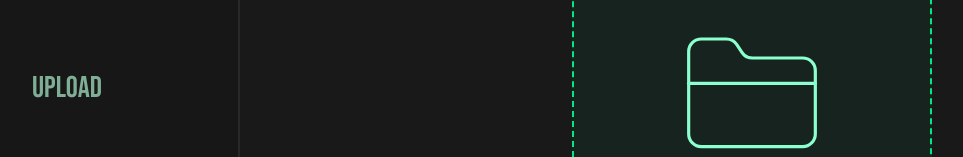
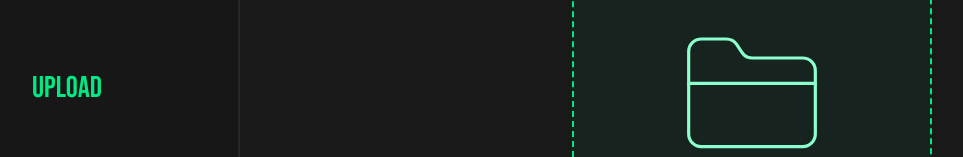
Before and after one commit to VorAd2/nexo-link-manager, a Next.js app in the folder frontend/: page /menu/upload in a window 1280 px wide. Shown: the part 280-437 px from the top of the page, without its empty margins (16-979 px from the left). Built offline with nearby package versions, Linux system fonts and the light colour scheme.

Commit message:
Alguns mouse effects em MenuPage

```diff
--- a/frontend/src/components/Dropzone.tsx
+++ b/frontend/src/components/Dropzone.tsx
@@ -23,7 +23,7 @@ export default function Dropzone() {
                 border-2 border-dashed rounded-2xl
                 flex flex-col items-center justify-center
                 p-2 md:p-5 lg:p-7 xl:p-9 3xl:p-10
-                cursor-pointer transition
+                cursor-pointer transition hover:bg-hover-green-950 active:border-blue-500
                 text-green-200
                 ${isDragActive ? 'bg-hover-green-950 border-blue-500 ' : 'bg-green-950 border-green-400 hover:border-hover-green-400'}
             `}
--- a/frontend/src/components/Logo.tsx
+++ b/frontend/src/components/Logo.tsx
@@ -1,3 +1,5 @@
+'use client'
+
 import React from "react";
 
 interface LogoProps {
--- a/frontend/src/components/Sidebar.tsx
+++ b/frontend/src/components/Sidebar.tsx
@@ -1,8 +1,18 @@
+'use client'
+
+import Link from "next/link"
+import { usePathname } from "next/navigation"
+import { CircleUserRound } from 'lucide-react'
 import { Logo } from "@/components/Logo"
-import { CircleUserRound } from 'lucide-react';
-import Link from "next/link";
+
 
 export default function Sidebar() {
+    const pathname = usePathname()
+
+    const getLinkClassName = (path: string) => {
+        return `${pathname === path ? 'text-green-400' : 'text-green-300'}`
+    }
+
     return (
         <aside
             className="
@@ -20,8 +30,8 @@ export default function Sidebar() {
             <nav className="flex md:hidden space-x-8 text-xl sm:text-2xl mt-2"
                 aria-label="Navegação da Sidebar Mobile"
             >
-                <Link href="/menu/upload" className="text-green-300">Upload</Link>
-                <Link href="/menu/shared" className="text-green-300">Compartilhado</Link>
+                <Link href="/menu/upload" className={getLinkClassName('/menu/upload')}>Upload</Link>
+                <Link href="/menu/shared" className={getLinkClassName('/menu/shared')}>Compartilhado</Link>
             </nav>
 
             <nav className="
@@ -31,8 +41,8 @@ export default function Sidebar() {
                     3xl:text-4xl 4xl:text-5xl
                 "
                 aria-label="Navegação da Sidebar Desktop">
-                <Link href="/menu/upload" className="text-green-300">Upload</Link>
-                <Link href="/menu/shared" className="text-green-300">Compartilhado</Link>
+                <Link href="/menu/upload" className={getLinkClassName('/menu/upload')}>Upload</Link>
+                <Link href="/menu/shared" className={getLinkClassName('/menu/shared')}>Compartilhado</Link>
             </nav>
 
             <footer>
@@ -48,6 +58,7 @@ export default function Sidebar() {
                         hidden sm:inline
                         text-green-400 text-lg lg:text-xl xl:text-xl
                         3xl:text-2xl 4xl:text-3xl
+                        hover:underline
                     "
                         aria-label="Usuário logado"
                     >
```
